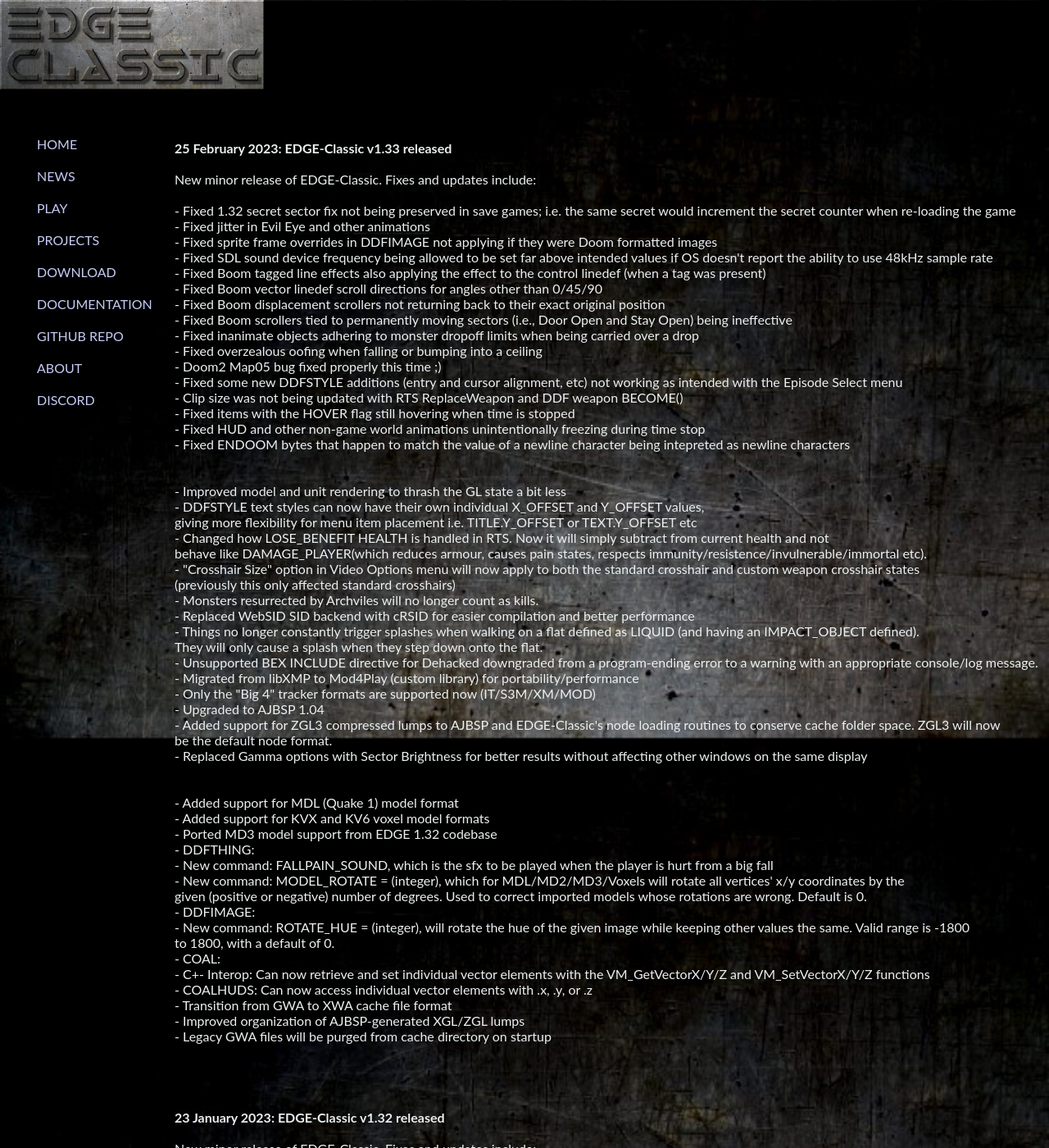
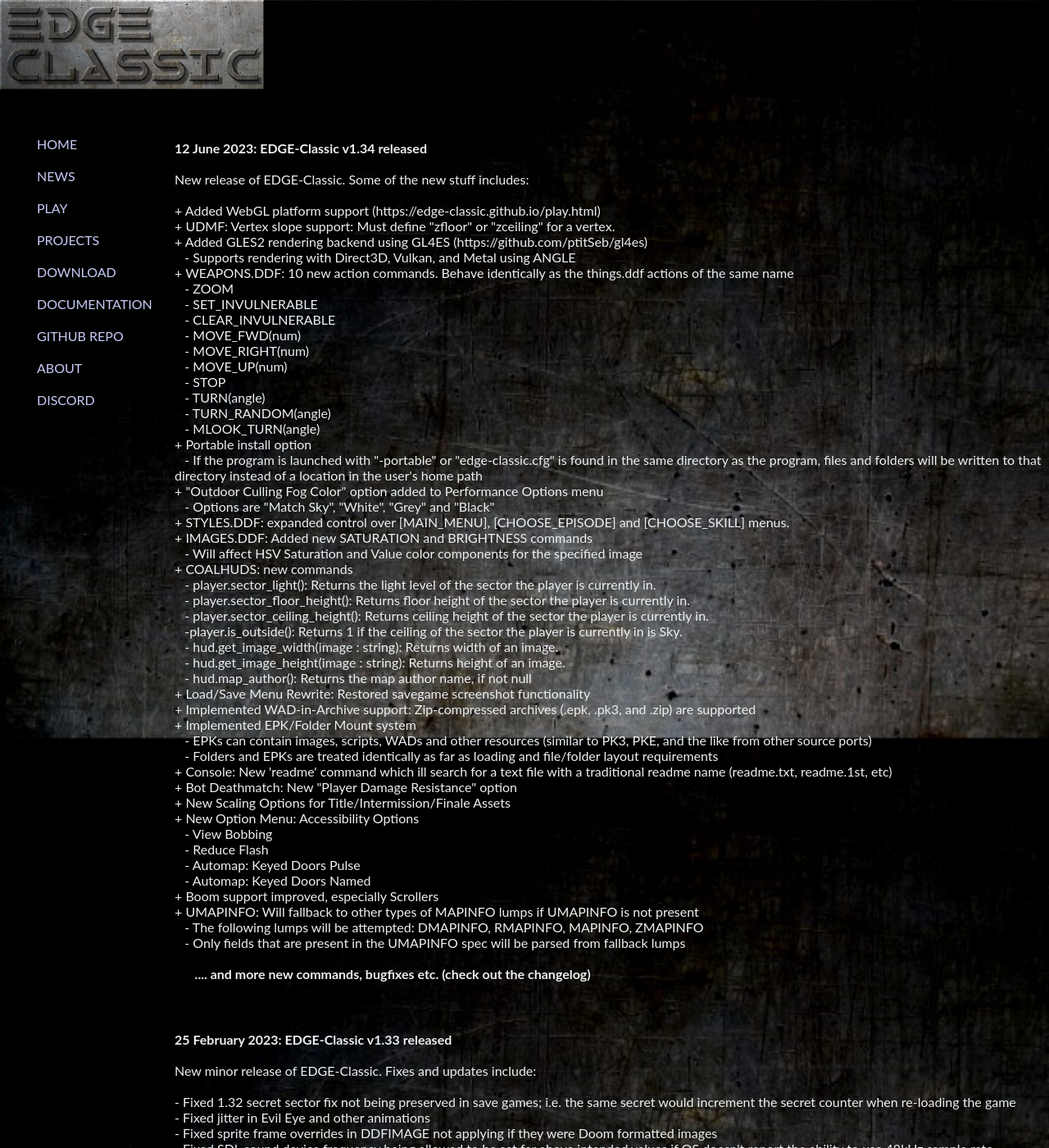
Before and after one commit to edge-classic/edge-classic.github.io, a Jekyll site: the page news.html, which Jekyll copies as it is, in a window 1280 px wide and 1400 px high. Shown: the whole window at 82% size. Built offline with Jekyll 4.4.1, drawn with Linux system fonts in a browser that asks for light colours.

Commit message:
EC v1.34 release

```diff
--- a/index.html
+++ b/index.html
@@ -68,10 +68,12 @@
       <td>
       <h3 dir="auto">Notable features</h3>
 <ul dir="auto">
+<li>WebGL platform support</li>
 <li>UDMF map support</li>
 <li>DEHEXTRA compatibility</li>
 <li>DSDHacked compatibility</li>
 <li>UMAPINFO compatibility (almost complete)</li>
+<li>Compressed container support (.EPK, .ZIP)</li>
 <li>A soundfont-capable MIDI player (.sf2 support)</li>
 <li>Support for OGG and MP3 as music and sound effects</li>
 <li>Many more music formats (module/tracker music as well as AY, GBS, GYM, HES, NSF, SAP, SPC, VGM and even C64 SID)</li>
--- a/news.html
+++ b/news.html
@@ -33,6 +33,73 @@
 <br>
 
 <br>
+
+<table>
+  <tbody>
+      <tr>
+          <td><b>12 June 2023:
+  EDGE-Classic v1.34 released</b></span><br>
+        <br>
+
+        New release of EDGE-Classic. Some of the new stuff includes:<br>
+
+<br>+ Added WebGL platform support (https://edge-classic.github.io/play.html)
+<br>+ UDMF: Vertex slope support: Must define "zfloor" or "zceiling" for a vertex.
+<br>+ Added GLES2 rendering backend using GL4ES (https://github.com/ptitSeb/gl4es)
+<br>&nbsp;&nbsp;&nbsp;- Supports rendering with Direct3D, Vulkan, and Metal using ANGLE
+<br>+ WEAPONS.DDF: 10 new action commands. Behave identically as the things.ddf actions of the same name
+<br>&nbsp;&nbsp;&nbsp;- ZOOM
+<br>&nbsp;&nbsp;&nbsp;- SET_INVULNERABLE
+<br>&nbsp;&nbsp;&nbsp;- CLEAR_INVULNERABLE
+<br>&nbsp;&nbsp;&nbsp;- MOVE_FWD(num)
+<br>&nbsp;&nbsp;&nbsp;- MOVE_RIGHT(num)
+<br>&nbsp;&nbsp;&nbsp;- MOVE_UP(num)
+<br>&nbsp;&nbsp;&nbsp;- STOP
+<br>&nbsp;&nbsp;&nbsp;- TURN(angle)
+<br>&nbsp;&nbsp;&nbsp;- TURN_RANDOM(angle)
+<br>&nbsp;&nbsp;&nbsp;- MLOOK_TURN(angle)
+<br>+ Portable install option
+<br>&nbsp;&nbsp;&nbsp;- If the program is launched with "-portable" or "edge-classic.cfg" is found in the same directory as the program, files and folders will be written to that directory instead of a location in the user's home path
+<br>+ "Outdoor Culling Fog Color" option added to Performance Options menu
+<br>&nbsp;&nbsp;&nbsp;- Options are "Match Sky", "White", "Grey" and "Black"
+<br>+ STYLES.DDF: expanded control over [MAIN_MENU], [CHOOSE_EPISODE] and [CHOOSE_SKILL] menus.
+<br>+ IMAGES.DDF: Added new SATURATION and BRIGHTNESS commands
+<br>&nbsp;&nbsp;&nbsp;- Will affect HSV Saturation and Value color components for the specified image
+<br>+ COALHUDS: new commands
+<br>&nbsp;&nbsp;&nbsp;- player.sector_light(): Returns the light level of the sector the player is currently in.
+<br>&nbsp;&nbsp;&nbsp;- player.sector_floor_height(): Returns floor height of the sector the player is currently in.
+<br>&nbsp;&nbsp;&nbsp;- player.sector_ceiling_height(): Returns ceiling height of the sector the player is currently in.
+<br>&nbsp;&nbsp;&nbsp;-player.is_outside(): Returns 1 if the ceiling of the sector the player is currently in is Sky.
+<br>&nbsp;&nbsp;&nbsp;- hud.get_image_width(image : string): Returns width of an image.
+<br>&nbsp;&nbsp;&nbsp;- hud.get_image_height(image : string): Returns height of an image.
+<br>&nbsp;&nbsp;&nbsp;- hud.map_author(): Returns the map author name, if not null
+<br>+ Load/Save Menu Rewrite: Restored savegame screenshot functionality
+<br>+ Implemented WAD-in-Archive support: Zip-compressed archives (.epk, .pk3, and .zip) are supported
+<br>+ Implemented EPK/Folder Mount system
+<br>&nbsp;&nbsp;&nbsp;- EPKs can contain images, scripts, WADs and other resources (similar to PK3, PKE, and the like from other source ports)
+<br>&nbsp;&nbsp;&nbsp;- Folders and EPKs are treated identically as far as loading and file/folder layout requirements
+<br>+ Console: New 'readme' command which ill search for a text file with a traditional readme name (readme.txt, readme.1st, etc)
+<br>+ Bot Deathmatch: New "Player Damage Resistance" option
+<br>+ New Scaling Options for Title/Intermission/Finale Assets
+<br>+ New Option Menu: Accessibility Options
+<br>&nbsp;&nbsp;&nbsp;- View Bobbing
+<br>&nbsp;&nbsp;&nbsp;- Reduce Flash
+<br>&nbsp;&nbsp;&nbsp;- Automap: Keyed Doors Pulse
+<br>&nbsp;&nbsp;&nbsp;- Automap: Keyed Doors Named
+<br>+ Boom support improved, especially Scrollers
+<br>+ UMAPINFO: Will fallback to other types of MAPINFO lumps if UMAPINFO is not present
+<br>&nbsp;&nbsp;&nbsp;- The following lumps will be attempted: DMAPINFO, RMAPINFO, MAPINFO, ZMAPINFO
+<br>&nbsp;&nbsp;&nbsp;- Only fields that are present in the UMAPINFO spec will be parsed from fallback lumps
+
+<br><br>
+&nbsp;&nbsp;&nbsp;&nbsp;&nbsp;&nbsp;<b>.... and more new commands, bugfixes etc. (check out the changelog)</b>
+      <br><br>
+  </td>
+      </tr>
+    </tbody>
+ </table>
+
+  <br><br>
 
 <table>
   <tbody>
```
